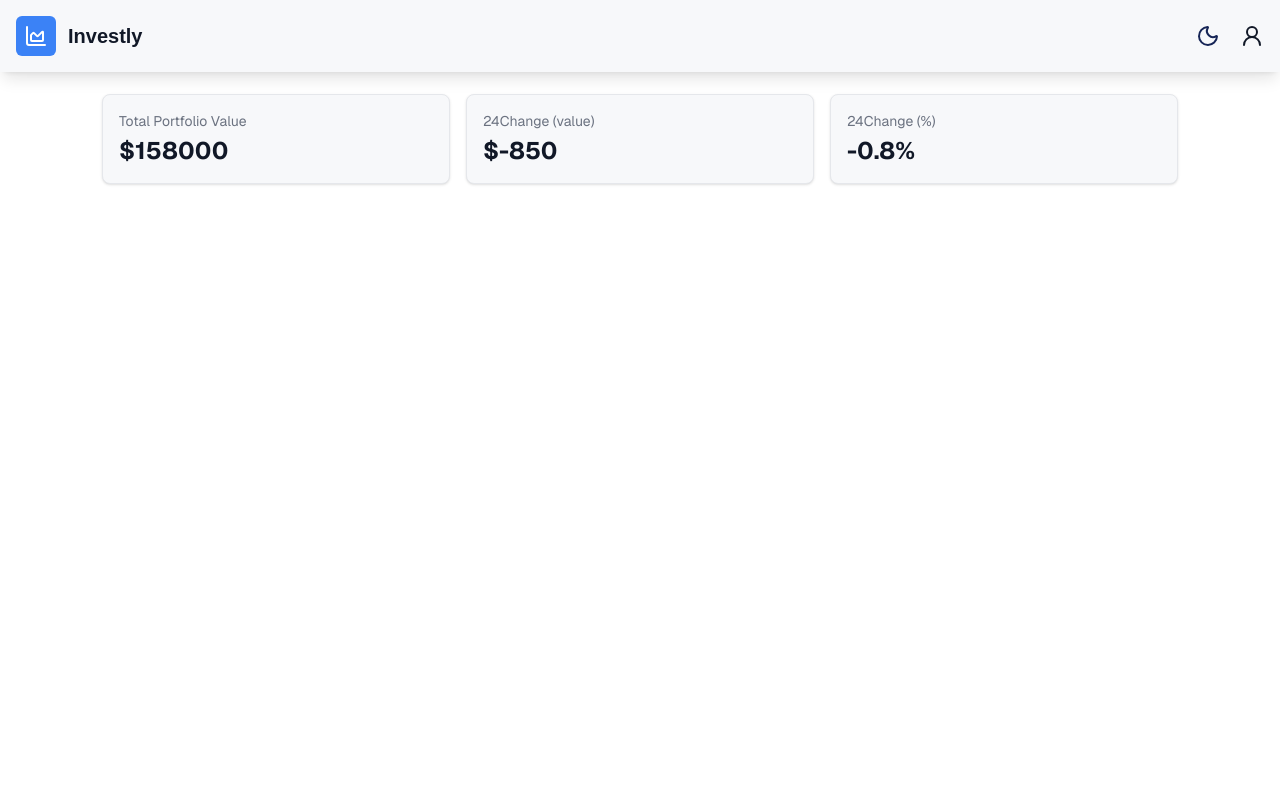
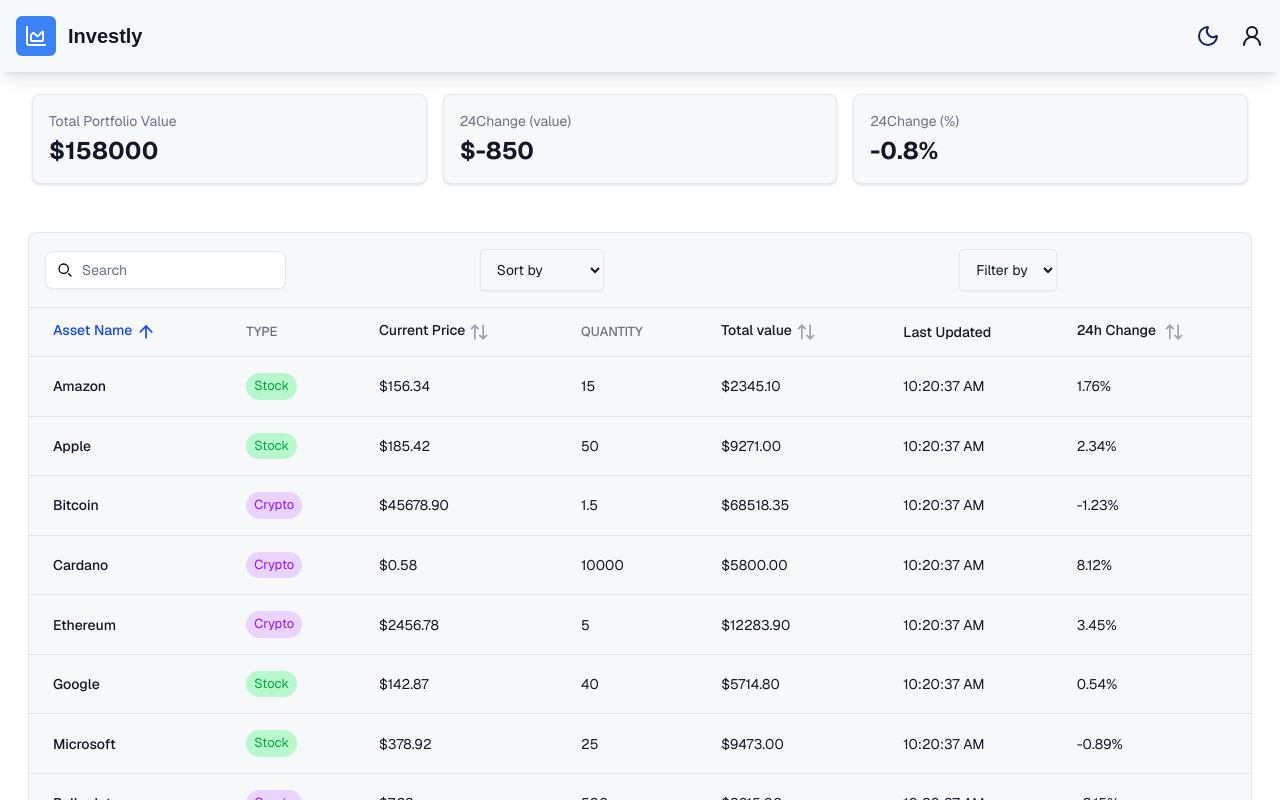
Before and after one commit to cheetah-10/Investly, a Next.js app: page / in a window 1280 px wide. Shown: the top 800 px of the page. Built offline with nearby package versions, Linux system fonts and the light colour scheme.

Commit message:
feat: build responsive assets table Logic and UI

```diff
--- a/src/app/layout.tsx
+++ b/src/app/layout.tsx
@@ -31,7 +31,7 @@
       >
         <ThemeProvider>
           < Navbar />
-          <div className="m-17.5">
+          <div className="mt-17.5">
             {children}
 
           </div>
--- a/src/app/page.tsx
+++ b/src/app/page.tsx
@@ -1,4 +1,5 @@
 import AnalysisCard from "../components/ui/AnalysisCard";
+import Table from "../components/ui/Table";
 
 export default function Home() {
   return (<>
@@ -10,7 +11,8 @@
           <AnalysisCard value={'$-850'} title={'24Change (value)'} />
           <AnalysisCard value={'-0.8%'} title={'24Change (%)'} />
         </div>
-        </main>
+      </main>
+      <Table/>
     </div>
   </>
 
--- a/src/components/ui/Table.tsx
+++ b/src/components/ui/Table.tsx
@@ -0,0 +1,117 @@
+'use client'
+import { assets } from '@/src/data/mockData'
+import { useFilter } from '@/src/hooks/useFilter'
+import { useSort } from '@/src/hooks/useSort'
+import { Asset } from '@/src/types/asset'
+import { ArrowUp, ArrowUpDown } from 'lucide-react'
+import { useState } from 'react'
+
+const Table = () => {
+    const [sortingValue, setSortingValue] = useState<keyof Asset>('name') //sorting value
+    const sortedArray = useSort(assets, sortingValue) // sorted data
+
+    const [filterValue, setFilterValue] = useState('All') // filter value
+    const filterdData = useFilter(sortedArray, 'type',filterValue) // filtered data
+
+    const data = filterValue === 'All' ? sortedArray : filterdData
+
+    return (
+        <div>
+            <div className="relative overflow-x-auto bg-b-main shadow-xs rounded-base border border-border rounded-lg mx-7">
+                <div className="p-4 flex items-center justify-between space-x-4">
+                    <label htmlFor="input-group-1" className="sr-only">Search</label>
+                    <div className="relative">
+                        <div className="absolute inset-y-0 start-0 flex items-center ps-3 pointer-events-none">
+                            <svg className="w-4 h-4 text-body" aria-hidden="true" xmlns="http://www.w3.org/2000/svg" width={24} height={24} fill="none" viewBox="0 0 24 24"><path stroke="currentColor" strokeLinecap="round" strokeWidth={2} d="m21 21-3.5-3.5M17 10a7 7 0 1 1-14 0 7 7 0 0 1 14 0Z" /></svg>
+                        </div>
+                        <input type="text" id="input-group-1" className="block w-full max-w-96 ps-9 pe-3 py-2 bg-b-secondary border border-border  text-heading text-sm rounded-lg shadow-xs placeholder:text-t-secondary" placeholder="Search" />
+                    </div>
+
+                    <form className="max-w-sm mx-auto">
+                        {/* <label htmlFor="countries" className="block mb-2.5 text-sm font-medium text-heading">Select an option</label> */}
+                        <select onChange={(e) => setSortingValue(e.target.value as keyof Asset)} id="countries" className="block text-t-primary px-3 py-2.5 bg-b-main border cursor-pointer border-border rounded text-heading text-sm shadow-xs placeholder:text-green-500">
+                            <option defaultValue="Sort">Sort by</option>
+                            <option value="name">Name</option>
+                            <option value="symbol">Symbol</option>
+                            <option value="currentPrice">Price</option>
+                            <option value="quantity">Quantity</option>
+                            <option value="change24h">Change rate</option>
+                        </select>
+                    </form>
+                    <form className="max-w-sm mx-auto">
+                        {/* <label htmlFor="countries" className="block mb-2.5 text-sm font-medium text-heading">Select an option</label> */}
+                        <select onChange={(e) => setFilterValue(e.target.value)} className="block text-t-primary px-3 py-2.5 bg-b-main border cursor-pointer border-border rounded text-heading text-sm shadow-xs placeholder:text-green-500">
+                            <option defaultValue="Sort">Filter by</option>
+                            <option value="All">All</option>
+                            <option value="Crypto">Crypto</option>
+                            <option value="Stock">Stock</option>
+                        </select>
+                    </form>
+                </div>
+                <table className="w-full text-sm text-left rtl:text-right text-body">
+                    <thead className="text-sm text-t-primary border-b border-t border-border">
+                        <tr>
+
+                            <th scope="col" className="px-6 py-3 font-medium flex gap-1 text-blue-700">
+                                Asset Name {<ArrowUp className='w-5'/>}
+                            </th>
+                            <th scope="col" className="px-6 py-3 font-medium text-t-secondary text-[13px]">
+                                TYPE
+                            </th>
+                            <th scope="col" className="px-6 py-3 font-medium flex gap-1">
+                                Current Price {<ArrowUpDown className='text-gray-400 w-5'/>}
+                            </th>
+                            <th scope="col" className="px-6 py-3 font-medium text-t-secondary text-[13px]">
+                                QUANTITY
+                            </th>
+                            <th scope="col" className="px-6 py-3 font-medium flex gap-1">
+                                Total value {<ArrowUpDown className='text-gray-400 w-5'/>}
+                            </th>
+
+                            <th scope="col" className="px-6 py-3 font-medium">
+                                Last Updated
+                            </th>
+                              <th scope="col" className="px-6 py-3 font-medium flex  gap-1">
+                                24h Change <span></span>{<ArrowUpDown className='text-gray-400 w-5'/>}
+                            </th>
+                        </tr>
+                    </thead>
+                    <tbody>
+                        {data.map((asset) => <tr key={asset.id} className=" border-b border-border hover:bg-hover text-t-primary">
+
+                            <th scope="row" className="px-6 py-4 font-medium text-heading whitespace-nowrap">
+                                {asset.name}
+                            </th>
+                            <td className={`px-6 py-4 text-[13px]`}>
+                                <p className={`rounded-full text-center w-fit px-2 py-1 ${asset.type === 'Crypto' ? 'text-purple-600 bg-purple-200' : 'text-green-600 bg-green-200'}`}> {asset.type}</p>
+                            </td>
+                            <td className="px-6 py-4">
+                                ${asset.currentPrice.toFixed(2)}
+                            </td>
+                            <td className="px-6 py-4">
+                                {asset.quantity}
+                            </td>
+                            <td className="px-6 py-4">
+                                ${(asset.currentPrice * asset.quantity).toFixed(2)}
+                            </td>
+                            <td className="px-6 py-4">
+                                {asset.lastUpdated.toLocaleTimeString('en-US')}
+                            </td>
+                            <td className="px-6 py-4">
+                                {asset.change24h}%
+                            </td>
+                        </tr>
+
+                        )}
+
+
+                    </tbody>
+                </table>
+            </div>
+
+
+        </div>
+    )
+}
+
+export default Table
```
